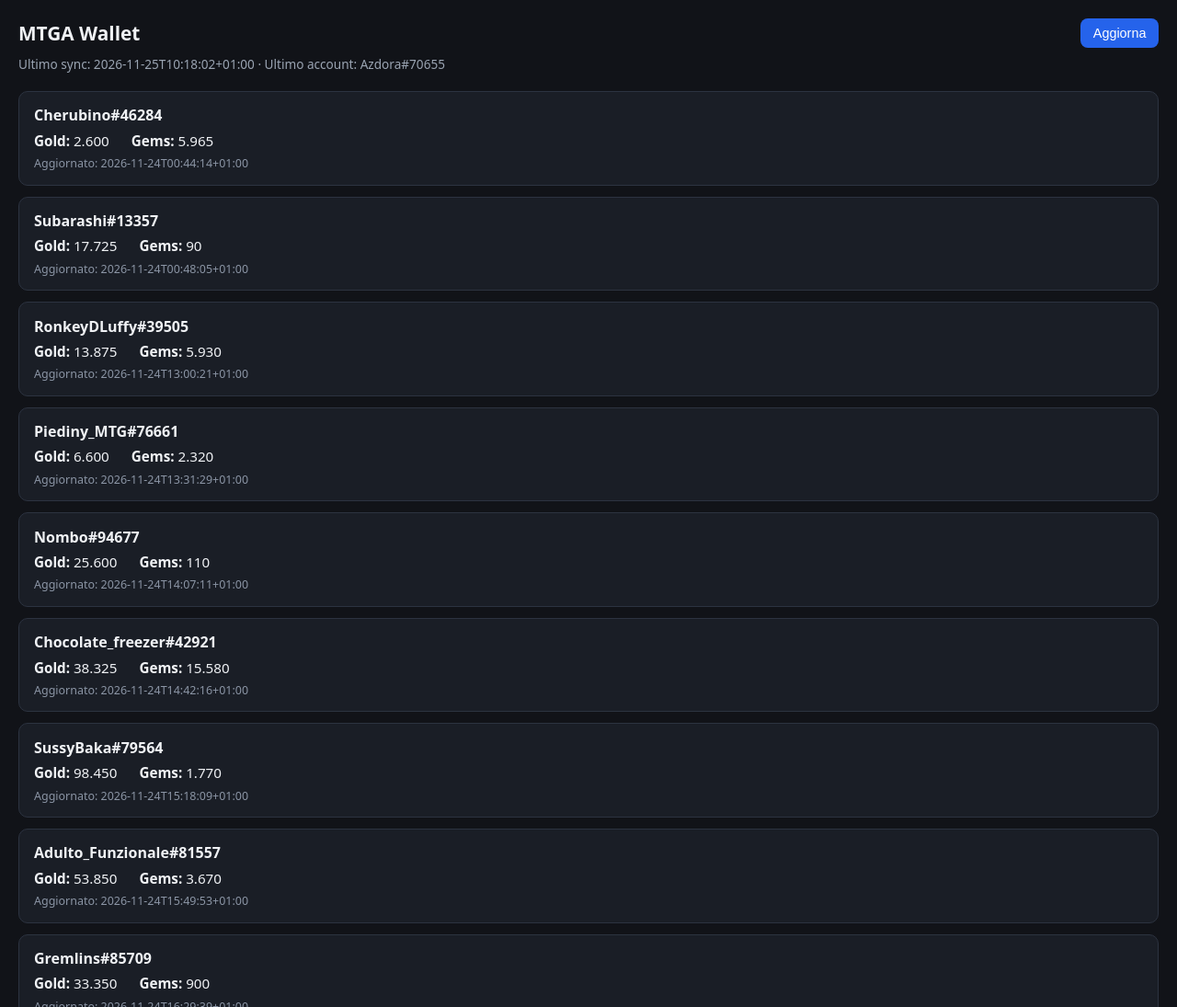
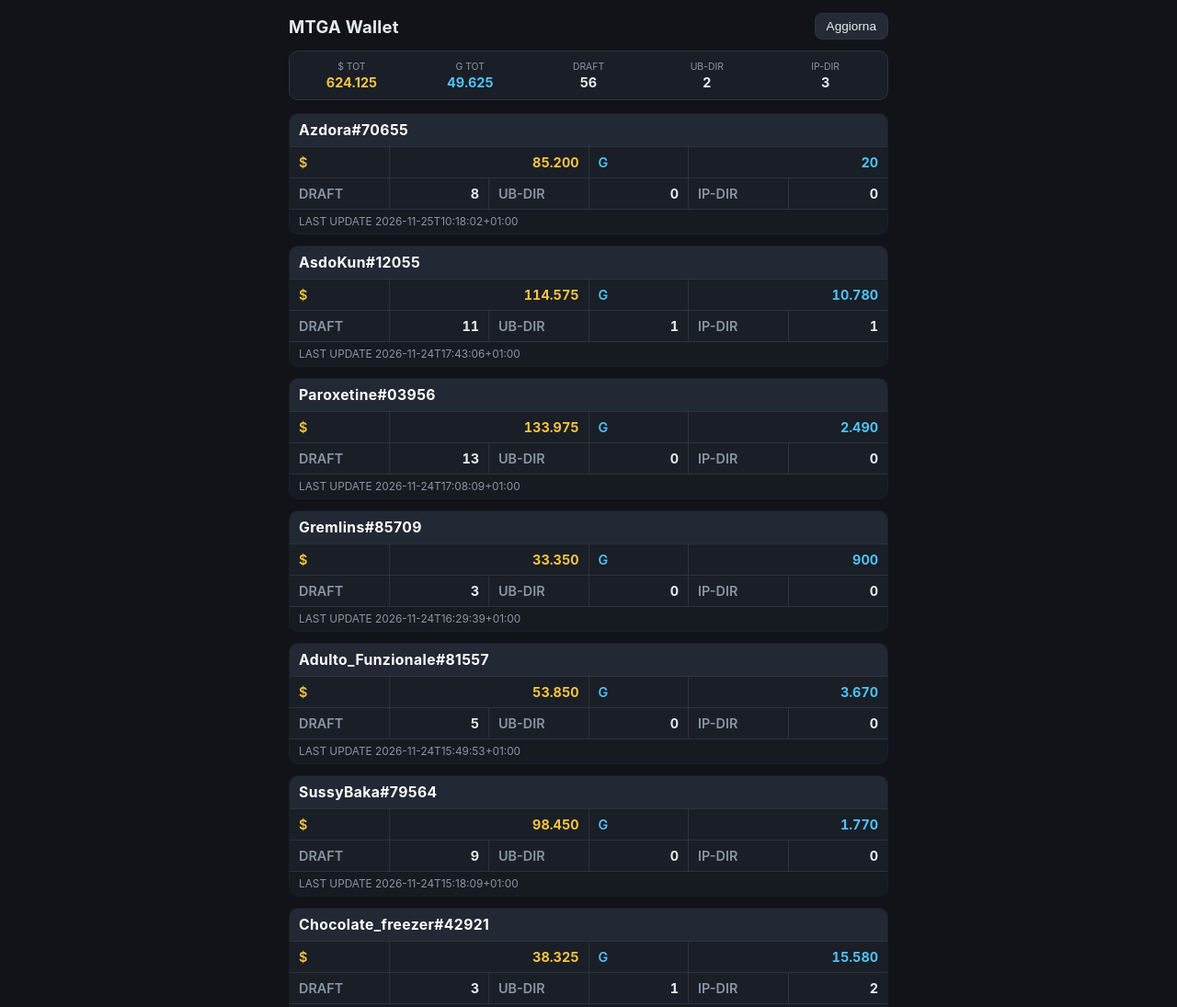
Before and after one commit to Sensei104/mtga-wallet-tracker, a plain HTML site: page docs/index.html in a window 1280 px wide. Shown: the top 1095 px of the page at 92% size. Drawn offline with Linux system fonts and the light colour scheme.

Commit message:
Update UI to tabular layout with DRAFT, UB-DIR, IP-DIR

```diff
--- a/docs/index.html
+++ b/docs/index.html
@@ -4,69 +4,210 @@
   <meta charset="UTF-8" />
   <meta name="viewport" content="width=device-width, initial-scale=1.0" />
   <title>MTGA Wallet Tracker</title>
-  <link rel="manifest" href="./manifest.json" />
+  <link rel="manifest" href="manifest.json" />
   <meta name="theme-color" content="#111318" />
-  <meta name="mobile-web-app-capable" content="yes" />
-  <meta name="apple-mobile-web-app-capable" content="yes" />
-  <meta name="apple-mobile-web-app-status-bar-style" content="black-translucent" />
-  <meta name="apple-mobile-web-app-title" content="MTGA Wallet" />
-  <link rel="apple-touch-icon" href="./icon-192.png" />
   <style>
-    body { font-family: system-ui, -apple-system, sans-serif; margin: 0; padding: 1.25rem; background: #111318; color: #f0f2f5; }
-    .top { display: flex; justify-content: space-between; align-items: center; gap: 1rem; margin-bottom: 0.5rem; }
-    h1 { font-size: 1.3rem; margin: 0; }
-    button { background: #2563eb; color: #fff; border: none; border-radius: 8px; padding: 0.5rem 0.85rem; font-size: 0.9rem; cursor: pointer; }
-    .meta { color: #9aa4b2; font-size: 0.85rem; margin-bottom: 1.25rem; }
-    .card { background: #1a1e26; border: 1px solid #2c3340; border-radius: 10px; padding: 0.9rem 1rem; margin-bottom: 0.75rem; }
-    .acc-name { font-weight: 700; font-size: 1rem; margin-bottom: 0.4rem; }
-    .balances { display: flex; gap: 1.5rem; font-size: 0.95rem; }
-    .updated { color: #8b95a5; font-size: 0.78rem; margin-top: 0.4rem; }
+    :root {
+      --bg: #111318;
+      --card: #1a1e26;
+      --border: #2c3340;
+      --text: #e8ecf1;
+      --muted: #8b95a5;
+      --gold: #f5c542;
+      --gems: #4fc3f7;
+      --accent: #a78bfa;
+    }
+    * { box-sizing: border-box; margin: 0; padding: 0; }
+    body {
+      font-family: -apple-system, BlinkMacSystemFont, "Segoe UI", Roboto, sans-serif;
+      background: var(--bg);
+      color: var(--text);
+      padding: 14px;
+      max-width: 680px;
+      margin: 0 auto;
+    }
+    header {
+      display: flex;
+      justify-content: space-between;
+      align-items: center;
+      margin-bottom: 12px;
+    }
+    h1 { font-size: 1.15rem; font-weight: 700; letter-spacing: 0.3px; }
+    button.refresh {
+      background: #252b36;
+      color: var(--text);
+      border: 1px solid var(--border);
+      border-radius: 8px;
+      padding: 6px 12px;
+      font-size: 0.85rem;
+      cursor: pointer;
+    }
+    button.refresh:active { opacity: 0.7; }
+
+    .summary {
+      display: grid;
+      grid-template-columns: repeat(5, 1fr);
+      gap: 6px;
+      background: var(--card);
+      border: 1px solid var(--border);
+      border-radius: 10px;
+      padding: 10px 6px;
+      margin-bottom: 14px;
+      text-align: center;
+    }
+    .sum-item .lbl { font-size: 0.65rem; color: var(--muted); text-transform: uppercase; }
+    .sum-item .val { font-size: 0.9rem; font-weight: 700; margin-top: 2px; }
+
+    .account-table {
+      width: 100%;
+      border-collapse: collapse;
+      background: var(--card);
+      border: 1px solid var(--border);
+      border-radius: 10px;
+      overflow: hidden;
+      margin-bottom: 12px;
+      table-layout: fixed;
+    }
+    .account-table td {
+      border: 1px solid var(--border);
+      padding: 8px 10px;
+      font-size: 0.9rem;
+    }
+    .row-name td {
+      background: #222834;
+      font-weight: 700;
+      font-size: 0.98rem;
+      letter-spacing: 0.4px;
+      color: #ffffff;
+    }
+    .lbl-cell {
+      color: var(--muted);
+      font-weight: 600;
+      font-size: 0.78rem;
+    }
+    .val-cell {
+      text-align: right;
+      font-weight: 700;
+      font-variant-numeric: tabular-nums;
+    }
+    .gold { color: var(--gold); }
+    .gems { color: var(--gems); }
+    .calc { color: var(--text); }
+    .row-update td {
+      font-size: 0.74rem;
+      color: var(--muted);
+      background: #161a21;
+      padding: 6px 10px;
+    }
+    .status {
+      text-align: center;
+      color: var(--muted);
+      padding: 30px 10px;
+      font-size: 0.9rem;
+    }
   </style>
 </head>
 <body>
-  <div class="top">
+  <header>
     <h1>MTGA Wallet</h1>
-    <button id="refreshBtn" type="button">Aggiorna</button>
-  </div>
-  <div class="meta" id="metaInfo">Caricamento...</div>
-  <div id="accountsList"></div>
+    <button class="refresh" onclick="loadWallet()">Aggiorna</button>
+  </header>
+
+  <div id="summary" class="summary" style="display:none;"></div>
+  <div id="list"><div class="status">Caricamento...</div></div>
+
   <script>
-    async function loadWallet() {
-      const metaEl = document.getElementById("metaInfo");
-      const listEl = document.getElementById("accountsList");
-      try {
-        const res = await fetch(`./wallet.json?t=${Date.now()}`, { cache: "no-store" });
-        if (!res.ok) throw new Error(`HTTP ${res.status}`);
-        const data = await res.json();
-        metaEl.textContent = `Ultimo sync: ${data.last_updated || "-"} · Ultimo account: ${data.active_account || "-"}`;
-        const accounts = data.accounts || {};
-        const entries = Object.entries(accounts);
-        if (entries.length === 0) {
-          listEl.innerHTML = `<div class="card">Nessun account registrato al momento.</div>`;
-          return;
-        }
-        listEl.innerHTML = entries.map(([name, info]) => `
-          <div class="card">
-            <div class="acc-name">${escapeHtml(name)}</div>
-            <div class="balances">
-              <div><strong>Gold:</strong> ${Number(info.gold ?? 0).toLocaleString("it-IT")}</div>
-              <div><strong>Gems:</strong> ${Number(info.gems ?? 0).toLocaleString("it-IT")}</div>
-            </div>
-            <div class="updated">Aggiornato: ${escapeHtml(info.updated_at || "-")}</div>
-          </div>
-        `).join("");
-      } catch (err) {
-        metaEl.textContent = `Errore lettura dati: ${err.message}`;
-      }
-    }
-    function escapeHtml(str) {
-      return String(str).replaceAll("&", "&amp;").replaceAll("<", "&lt;").replaceAll(">", "&gt;").replaceAll('"', "&quot;");
-    }
-    document.getElementById("refreshBtn").addEventListener("click", loadWallet);
-    loadWallet();
     if ("serviceWorker" in navigator) {
       navigator.serviceWorker.register("./sw.js").catch(() => {});
     }
+
+    function fmtNum(n) {
+      return Number(n || 0).toLocaleString("it-IT");
+    }
+
+    function normalizeAccounts(data) {
+      if (Array.isArray(data)) return data;
+      const source = data && typeof data.accounts === "object" ? data.accounts : data;
+      if (!source || typeof source !== "object") return [];
+      return Object.entries(source).map(([key, val]) => ({
+        name: val.account || val.name || key,
+        gold: Number(val.gold ?? val.Gold ?? 0),
+        gems: Number(val.gems ?? val.Gems ?? 0),
+        updated: val.updated_at || val.last_update || val.timestamp || "-"
+      }));
+    }
+
+    async function loadWallet() {
+      const listEl = document.getElementById("list");
+      const sumEl = document.getElementById("summary");
+      try {
+        const res = await fetch("./wallet.json?t=" + Date.now(), { cache: "no-store" });
+        if (!res.ok) throw new Error("HTTP " + res.status);
+        const data = await res.json();
+        const accounts = normalizeAccounts(data);
+
+        if (!accounts.length) {
+          listEl.innerHTML = '<div class="status">Nessun account trovato.</div>';
+          sumEl.style.display = "none";
+          return;
+        }
+
+        // Ordina dal più recente (o per nome se manca data)
+        accounts.sort((a, b) => String(b.updated).localeCompare(String(a.updated)));
+
+        let totGold = 0, totGems = 0, totDraft = 0, totUb = 0, totIp = 0;
+
+        listEl.innerHTML = accounts.map(acc => {
+          const draft = Math.floor(acc.gold / 10000);
+          const ubDir = Math.floor(acc.gems / 8000);
+          const ipDir = Math.floor(acc.gems / 6000);
+
+          totGold += acc.gold;
+          totGems += acc.gems;
+          totDraft += draft;
+          totUb += ubDir;
+          totIp += ipDir;
+
+          return `
+            <table class="account-table">
+              <tr class="row-name">
+                <td colspan="6">${acc.name}</td>
+              </tr>
+              <tr>
+                <td class="lbl-cell gold">$</td>
+                <td colspan="2" class="val-cell gold">${fmtNum(acc.gold)}</td>
+                <td class="lbl-cell gems">G</td>
+                <td colspan="2" class="val-cell gems">${fmtNum(acc.gems)}</td>
+              </tr>
+              <tr>
+                <td class="lbl-cell">DRAFT</td>
+                <td class="val-cell calc">${draft}</td>
+                <td class="lbl-cell">UB-DIR</td>
+                <td class="val-cell calc">${ubDir}</td>
+                <td class="lbl-cell">IP-DIR</td>
+                <td class="val-cell calc">${ipDir}</td>
+              </tr>
+              <tr class="row-update">
+                <td colspan="6">LAST UPDATE ${acc.updated}</td>
+              </tr>
+            </table>
+          `;
+        }).join("");
+
+        sumEl.style.display = "grid";
+        sumEl.innerHTML = `
+          <div class="sum-item"><div class="lbl">$ Tot</div><div class="val gold">${fmtNum(totGold)}</div></div>
+          <div class="sum-item"><div class="lbl">G Tot</div><div class="val gems">${fmtNum(totGems)}</div></div>
+          <div class="sum-item"><div class="lbl">Draft</div><div class="val">${totDraft}</div></div>
+          <div class="sum-item"><div class="lbl">UB-DIR</div><div class="val">${totUb}</div></div>
+          <div class="sum-item"><div class="lbl">IP-DIR</div><div class="val">${totIp}</div></div>
+        `;
+      } catch (err) {
+        listEl.innerHTML = `<div class="status">Errore caricamento dati: ${err.message}</div>`;
+      }
+    }
+
+    loadWallet();
   </script>
 </body>
 </html>
--- a/docs/sw.js
+++ b/docs/sw.js
@@ -1,4 +1,4 @@
-const CACHE_NAME = "mtga-wallet-v2";
+const CACHE_NAME = "mtga-wallet-v3";
 const STATIC_ASSETS = ["./", "./index.html"];
 
 self.addEventListener("install", (event) => {
```
